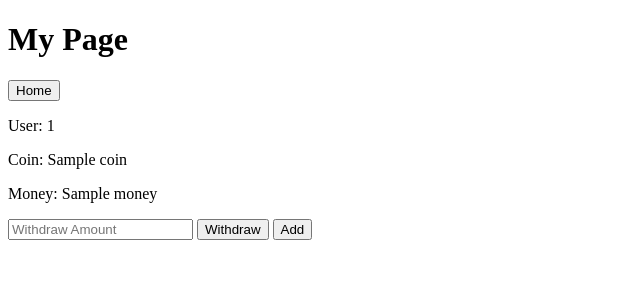
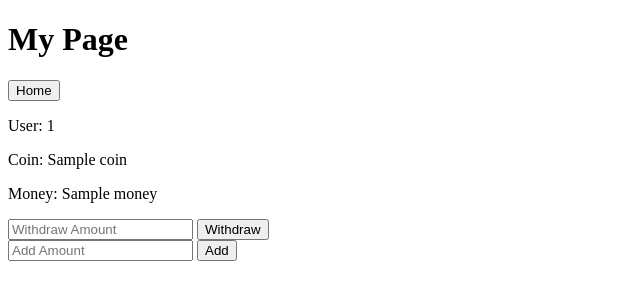
Before and after one commit to Hwimo-Ku/coin_market, a Flask app: template templates/mypage.html in a window 1280 px wide. Shown: the top 300 px of the page, without its empty margins (0-640 px from the left). Run offline with Flask 3, Linux system fonts and the light colour scheme; the template is opened without the code that fills it: most values are stand-ins (such as "Sample title", 1, 10 or a date in 2020).

Commit message:
추가 수정사항

```diff
--- a/app.py
+++ b/app.py
@@ -186,10 +186,52 @@ def sell():
 @app.route('/mypage', methods=['GET','POST'])
 def mypage():
     if 'id' in session:
-        return render_template('mypage.html')
+        user_id = session['id']
+        user_info_data = user_info.find_one({'id':user_id})
+        return render_template('mypage.html', user_id=user_id, user_info=user_info_data)
     else:
         flash('로그인 후 사용해주세요!')
         return redirect(url_for('signin'))
 
+# Add or Withdraw money
+@app.route('/add_withdraw', methods=['POST'])
+def add_withdraw():
+    if 'id' in session:
+        user_id = session['id']
+        amount = int(request.form['withdraw_amount'])
+
+        user = user_info.find_one({'id': user_id})
+
+        if user:
+            if request.form['action'] == 'Withdraw':
+                if amount <= user['money']:
+                    # Update the user's money
+                    user_info.update_one(
+                        {'id': user_id},
+                        {'$inc': {'money': -amount}}
+                    )
+                    flash('출금이 완료되었습니다.')
+                else:
+                    flash('잔액이 부족합니다.')
+            elif request.form['action'] == 'Add':
+                # Update the user's money
+                user_info.update_one(
+                    {'id': user_id},
+                    {'$inc': {'money': amount}}
+                )
+                flash('입금이 완료되었습니다.')
+            else:
+                flash('올바른 작업이 아닙니다.')
+        else:
+            flash('사용자 정보를 찾을 수 없습니다.')
+    else:
+        flash('로그인 후 이용해주세요!')
+
+    return redirect(url_for('mypage'))
+
+@app.route('/home', methods=['POST'])
+def go_home():
+    return redirect(url_for('home'))
+
 if __name__ == '__main__':
     app.run(debug=True)
--- a/templates/mypage.html
+++ b/templates/mypage.html
@@ -19,13 +19,19 @@
       <p>Money: {{ user_info['money'] }}</p>
     </div>
     <div>
-      <!-- Withdraw form -->
-      <form action="/withdraw" method="POST">
+      <!-- Add, Withdraw form -->
+      <form action="/add_withdraw" method="POST">
         <input type="text" name="withdraw_amount" placeholder="Withdraw Amount" required>
-        <button type="submit" >Withdraw</button>
-        <button type="submit">Add</button>
+        <input type="hidden" name="action" value="Withdraw">
+        <button type="submit">Withdraw</button>
       </form>
     </div>
+
+  <form action="{{ url_for('add_withdraw') }}" method="POST">
+    <input type="text" name="withdraw_amount" placeholder="Add Amount" required>
+    <input type="hidden" name="action" value="Add">
+    <button type="submit">Add</button>
+  </form>
 
     {% with messages = get_flashed_messages() %}
     {% if messages %}
```
